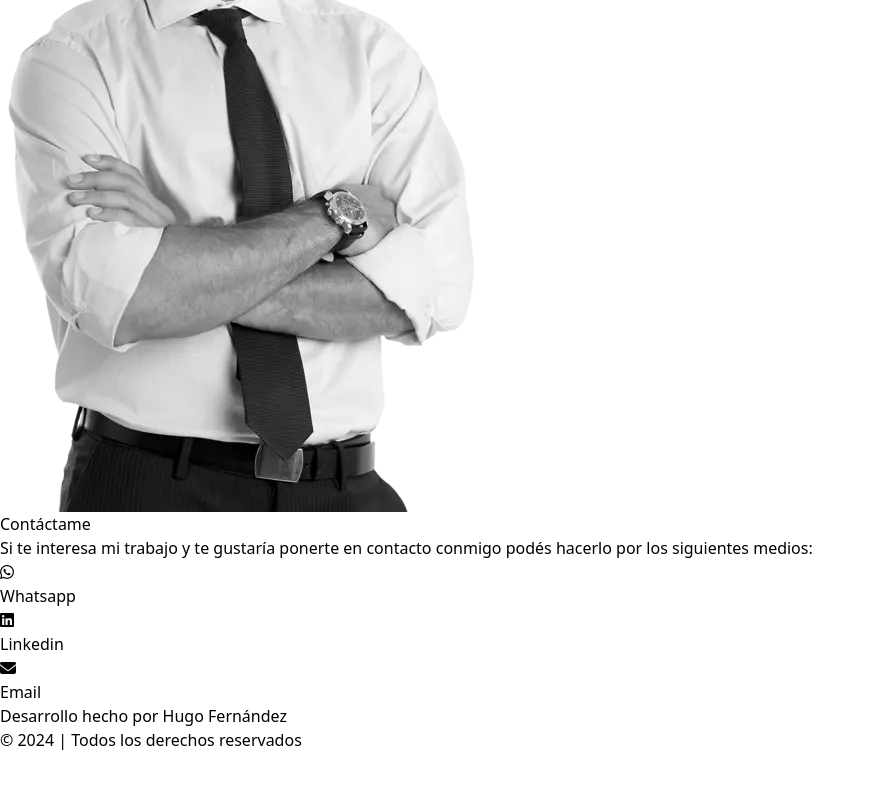
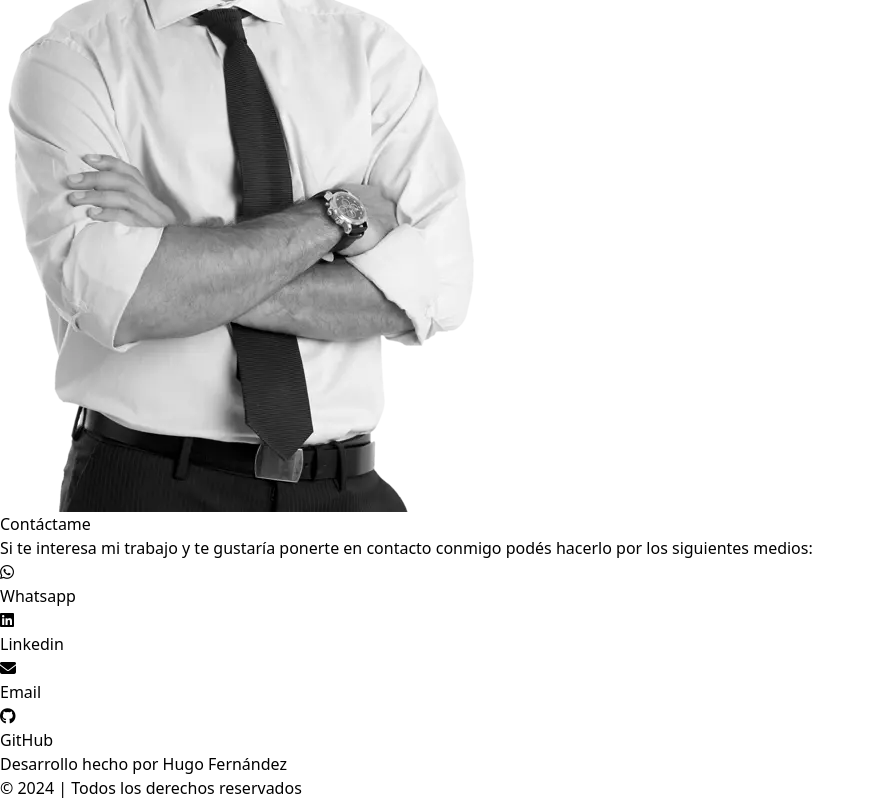
Before and after one commit to Herchi000/portfolio, an Angular app: page / in a window 1280 px wide. Shown: the part 2927-3727 px from the top of the page, without its empty margins (0-875 px from the left). Before the commit the page ends 3679 px from the top, so only its background shows below. Built offline with nearby package versions, Linux system fonts and the light colour scheme.

Commit message:
add github on contacto section

```diff
--- a/src/app/app.component.html
+++ b/src/app/app.component.html
@@ -249,10 +249,10 @@
           <a
             [href]="contact.link"
             target="_blank"
-            class="flex flex-col items-center gap-3">
+            class="flex flex-col items-center gap-3 bg-gray-500 bg-opacity-0 hover:bg-opacity-10 p-2 rounded-md">
             <span
-              class="content-center text-center border-2 border-sky-400 rounded-full w-20 h-20">
-              <i [ngClass]="contact.icon" class="text-5xl text-sky-400"></i>
+              class="content-center text-center border-2 border-sky-400 text-sky-400 rounded-full w-20 h-20">
+              <i [ngClass]="contact.icon" class="text-5xl"></i>
             </span>
             <p>{{ contact.text }}</p>
           </a>
--- a/src/app/app.component.ts
+++ b/src/app/app.component.ts
@@ -56,6 +56,11 @@
       text: 'Email',
       link: 'hugofer000@gmail.com',
     },
+    {
+      icon: 'fa-brands fa-github',
+      text: 'GitHub',
+      link: 'https://github.com/Herchi000',
+    },
   ];
 
   private themeService = inject(ThemeService);
```
